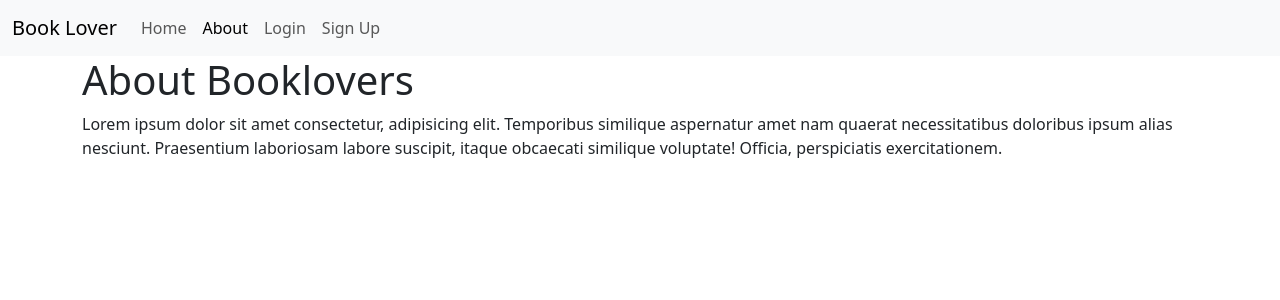
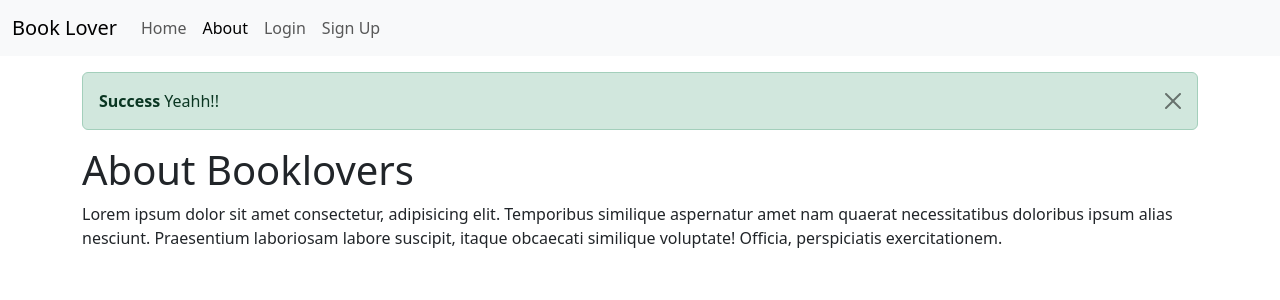
Before and after one commit to EKI-INDRADI/eki-rnd-svelte-sveltekit-2023-part-2, a SvelteKit app in the folder booklovers/: page /about in a window 1280 px wide. Shown: the top 300 px of the page. Built offline with nearby package versions, Linux system fonts and the light colour scheme.

Commit message:
EKI-20231216-054-Messages

```diff
--- /dev/null
+++ b/booklovers/src/lib/stores/messages.store.js
@@ -0,0 +1,18 @@
+import { writable } from 'svelte/store';
+import { PUBLIC_ERROR_MESSAGE } from '$env/static/public'
+
+const messageStore = writable({ show: false, message: '', type: 'error' })
+
+export default {
+    subscribe: messageStore.subscribe,
+    showError: function (message = PUBLIC_ERROR_MESSAGE) {
+        messageStore.set({ show: true, message, type: 'error' })
+    },
+    showSuccess: function (message) {
+        messageStore.set({ show: true, message, type: 'success' })
+    },
+    hide : function()  {
+        messageStore.set({ show: false, message  : '', type: 'success' })
+    }
+
+}
--- a/booklovers/src/routes/+layout.svelte
+++ b/booklovers/src/routes/+layout.svelte
@@ -1,10 +1,58 @@
 <script>
 	import 'bootstrap/dist/css/bootstrap.min.css';
 	import Nav from '$lib/components/Nav.svelte';
+
+	/**
+	* Challenge
+	Implement logic and code so that when message store is storing type success message has the alert alert-success
+	class and the error type has the alert-danger class.
+
+In the strong tag you should show Error for Success based on the type of alert.
+
+Replace the fake text with the message that is stored in the message store.
+
+Make the alert disappear when you click on the button inside the alert div. Test it out in an onMount using a
+setTimeout.
+*/
+
+	import messagesStore from '$lib/stores/messages.store';
+	import { onMount } from 'svelte';
+	onMount(() => {
+		setTimeout(() => {
+			// messagesStore.showError();
+			messagesStore.showSuccess('Yeahh!!')
+		}, 1000);
+	});
+	onMount;
+
+	function closeMessage() {
+		messagesStore.hide()
+	}
 </script>
 
 <Nav />
 <!-- main.container -->
 <main class="container">
+	{#if $messagesStore.show}
+		<div class="row mt-3">
+			<div class="col">
+				<!-- <div class="alert alert-dismissible alert-danger" role="alert"> -->
+				<div
+					class:alert-danger={$messagesStore.type === 'error'}
+					class:alert-success={$messagesStore.type === 'success'}
+					class="alert alert-dismissible"
+					role="alert"
+				>
+					<!-- <strong>Error:</strong> -->
+					<strong>{$messagesStore.type === 'error' ? 'Error' : 'Success'}</strong>
+					{$messagesStore.message}
+					<!-- Lorem ipsum, dolor sit amet consectetur adipisicing elit. Deleniti nisi sit praesentium. -->
+					<!-- <button type="button" class="btn-close" aria-label="Close" /> -->
+					<button type="button" on:click={closeMessage} class="btn-close" aria-label="Close" />
+				</div>
+			</div>
+		</div>
+	{/if}
+
 	<slot />
 </main>
```
Also changed, not shown: 2 other files (tests, documents, lock files or other folders).
